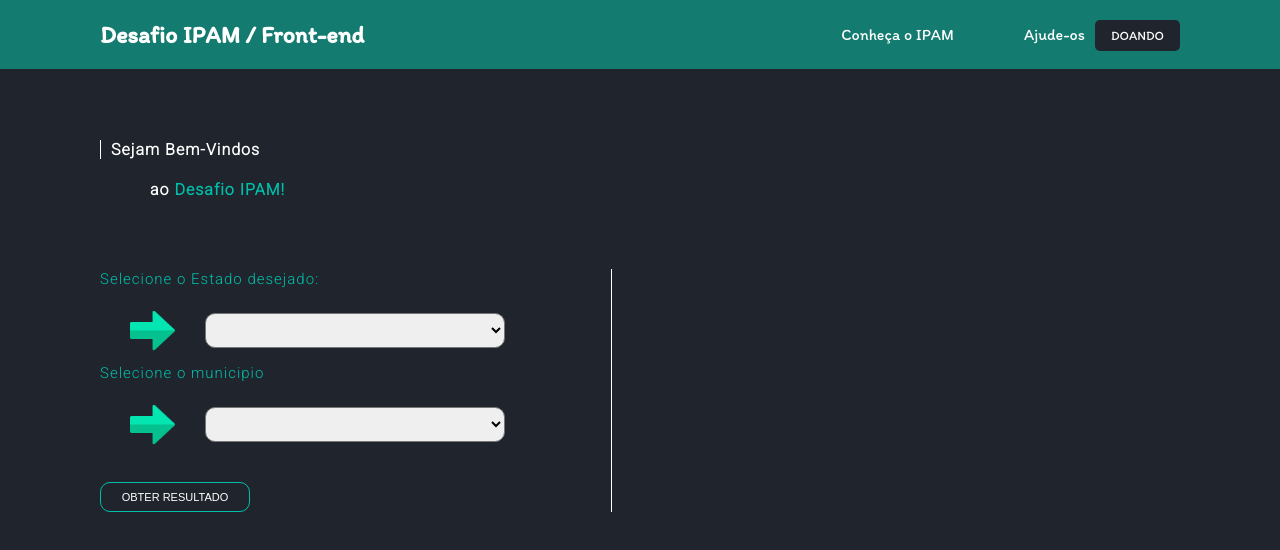
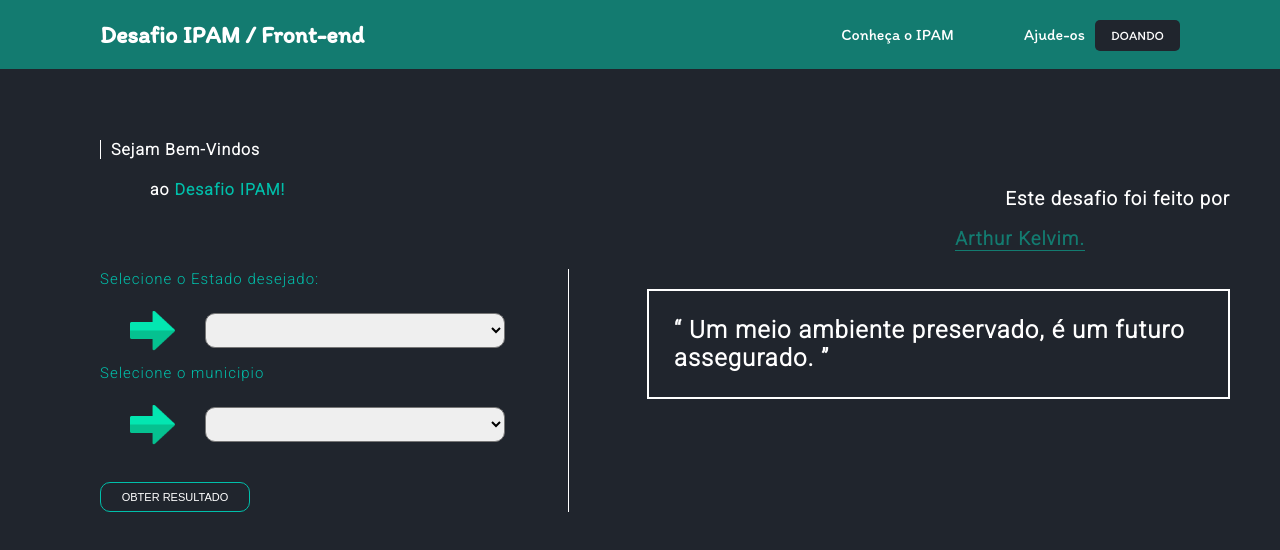
Before and after one commit to artkelv/desafio-ipam, a React (Create React App) app: page / in a window 1280 px wide. Shown: the top 550 px of the page. Built offline with nearby package versions, Linux system fonts and the light colour scheme; a web font is replaced by a local one.

Commit message:
chore: criado componente de infor

```diff
--- a/src/App.js
+++ b/src/App.js
@@ -1,12 +1,17 @@
 import React from 'react';
 import { FormIpam } from './components/formIpam/FormIpam';
 import Header from './components/header/Header';
+import MyInfo from './components/myInfo/MyInfo';
+import { TestStyle } from "./styles/globalStyle";
 
 function App() {
   return (
     <div className="App">
-      <Header/>
-      <FormIpam/>
+      <Header />
+      <TestStyle>
+        <FormIpam />
+        <MyInfo />
+      </TestStyle>
     </div>
   );
 }
--- /dev/null
+++ b/src/components/myInfo/MyInfo.jsx
@@ -0,0 +1,15 @@
+import { SubSectionInfo ,Title, SubTitle, ImportantText } from "./style";
+
+export default function MyInfo(){
+    return(
+        <section>
+            <SubSectionInfo>
+                <hgroup>
+                    <Title>Este desafio foi feito por</Title>
+                    <h1><SubTitle>Arthur Kelvim.</SubTitle></h1>
+                </hgroup>
+                <ImportantText>“ Um meio ambiente preservado, é um futuro assegurado. ”</ImportantText>
+            </SubSectionInfo>
+        </section>
+    )
+}
--- /dev/null
+++ b/src/components/myInfo/style.js
@@ -0,0 +1,25 @@
+import styled from "styled-components";
+
+export const SubSectionInfo = styled.section`
+    display: flex;
+    flex-direction: column;
+    align-items: flex-end;
+    margin: 100px 50px 50px 0;
+`
+export const Title = styled.h3`
+    color: #fff;
+    letter-spacing: 1px;
+`
+export const SubTitle = styled.span`
+    color: #137B70;
+    letter-spacing: 1px;
+    margin-left: -50px;
+    border-bottom: 1px solid #137B70;
+`
+export const ImportantText = styled.h2`
+    color: #fff;
+    width: 80%;
+    letter-spacing: 1px;
+    border: 2px solid #fff;
+    padding: 25px;
+`
--- a/src/styles/globalStyle.js
+++ b/src/styles/globalStyle.js
@@ -1,4 +1,5 @@
 import { createGlobalStyle } from "styled-components";
+import styled from "styled-components";
 
 export const GlobalStyle = createGlobalStyle`
    body{
@@ -11,3 +12,6 @@ export const GlobalStyle = createGlobalStyle`
     font-family: 'Roboto', sans-serif;
    }
 `;
+export const TestStyle = styled.div`
+   display: flex;
+`
```
